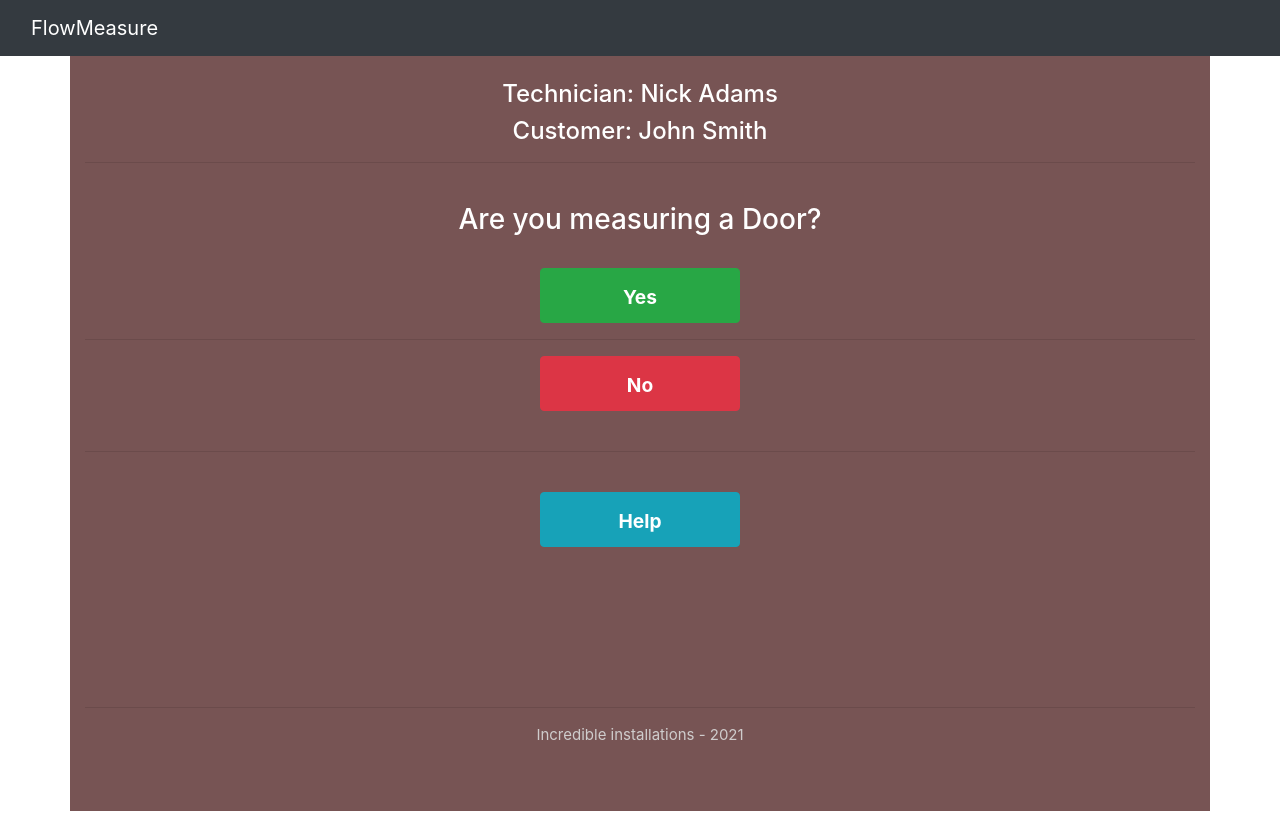
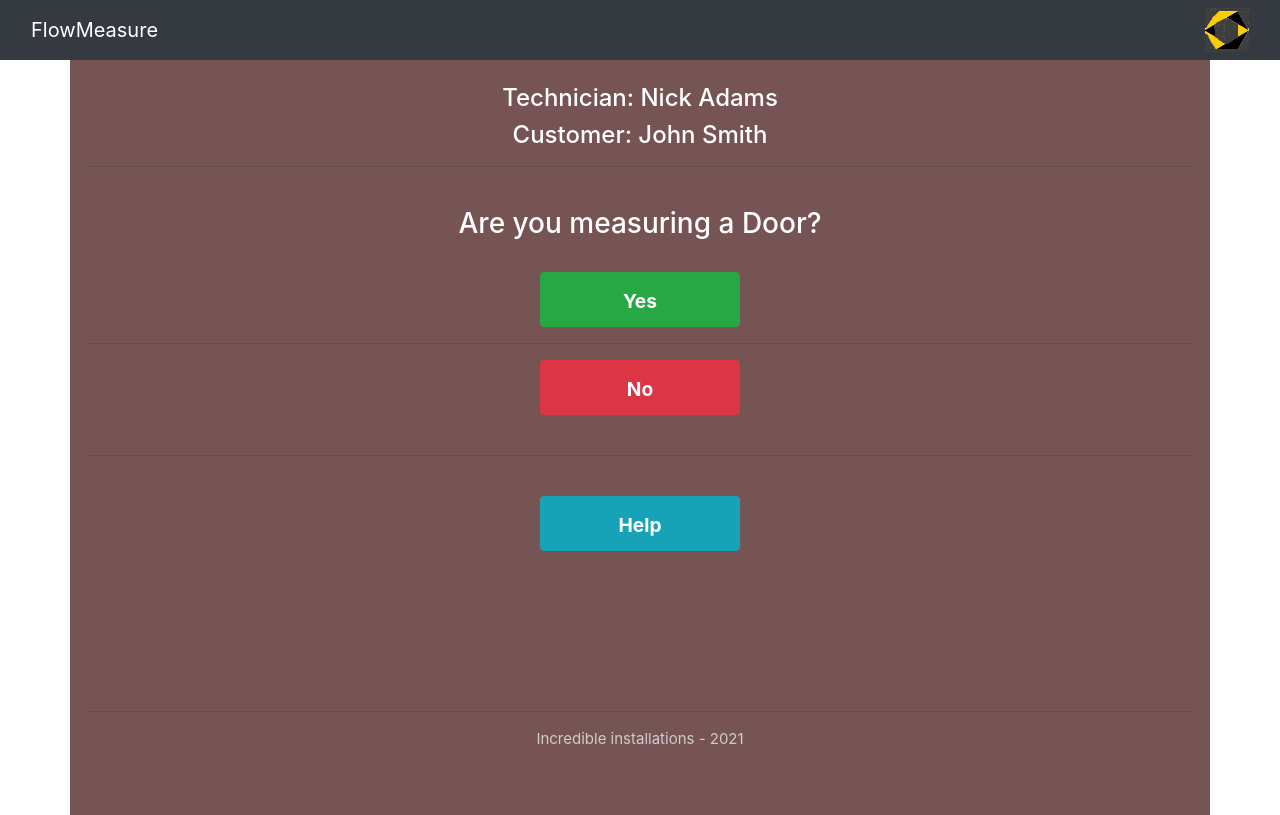
Before and after one commit to jwilly117/FlowMeasure, a plain HTML site: page index.html in a window 1280 px wide. Drawn offline with nearby package versions, Linux system fonts and the light colour scheme.

Commit message:
Adding logo and a little color

```diff
--- a/index.html
+++ b/index.html
@@ -39,6 +39,7 @@
     <nav class="navbar navbar-dark bg-dark">
         <div class="container-fluid">
           <a class="navbar-brand" href="#">FlowMeasure</a>
+          <img src="photo.PNG" alt="">
         </div>
       </nav>
     <div class="container">
```
Also changed, not shown: photo.png (added).
